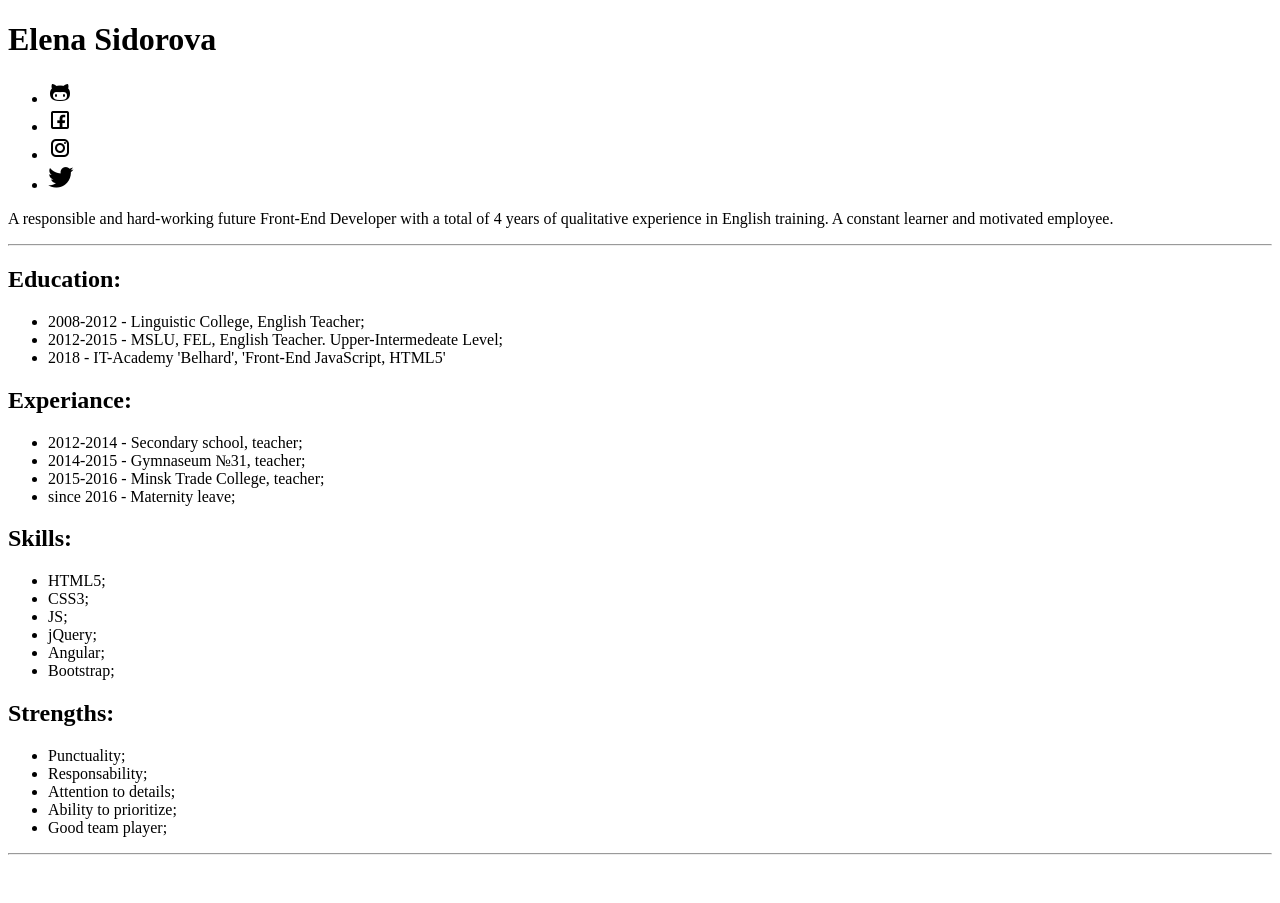
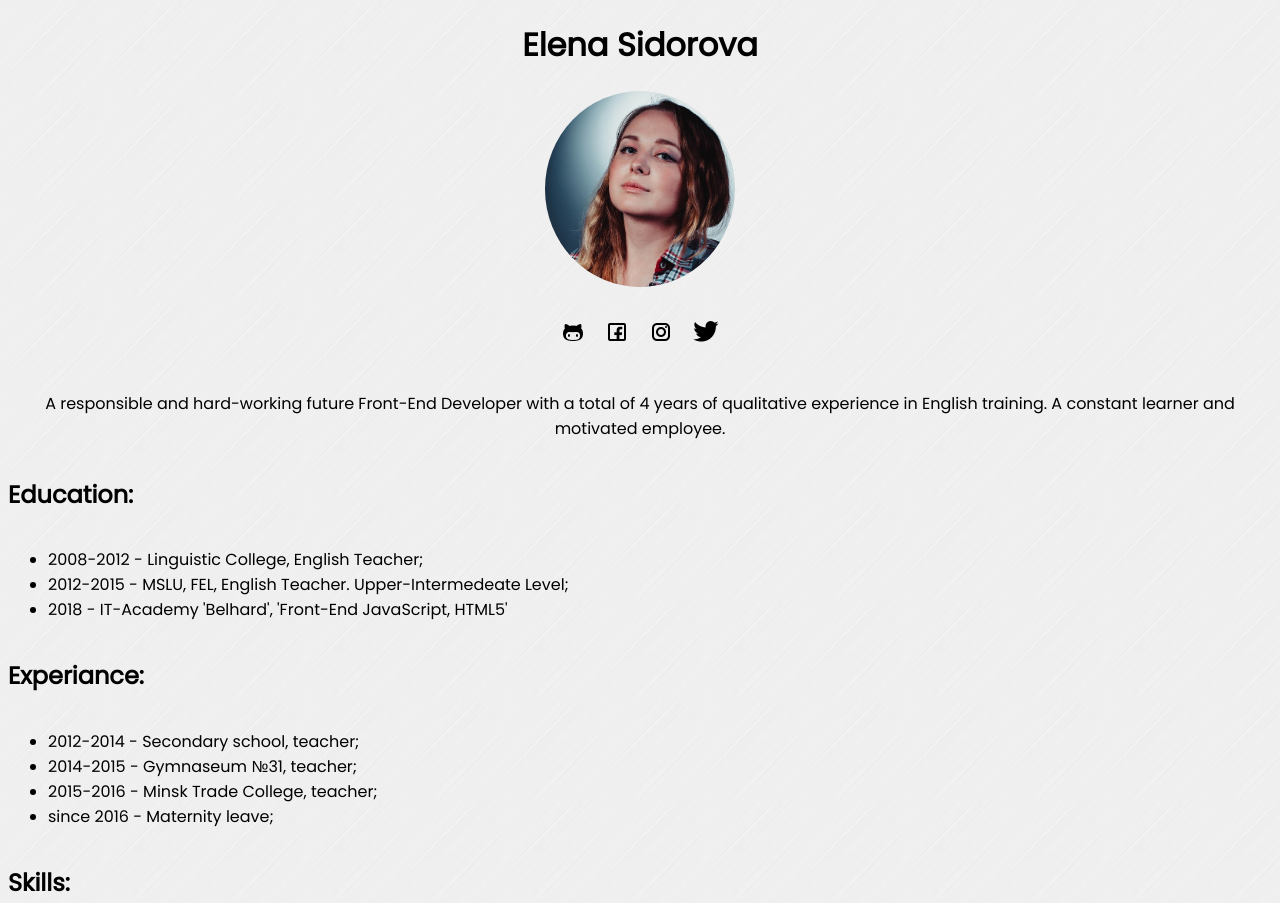
Before and after one commit to walkunderrain/rsschool-codejam1-cv, a plain HTML site: page index.html in a window 1280 px wide. Shown: the top 903 px of the page. Before the commit the page ends 863 px from the top, so only its background shows below. Drawn offline with Linux system fonts and the light colour scheme.

Commit message:
feat: add styles

```diff
--- a/index.html
+++ b/index.html
@@ -2,12 +2,17 @@
 <html lang="en">
 <head>
     <meta charset="UTF-8">
-    <title>Document</title>
+    <title>CV</title>
+    <link rel="stylesheet" href="styles/styles.css">
+    <link href="https://fonts.googleapis.com/css?family=Poppins" rel="stylesheet">
 </head>
 <body>
      <header>
          <div class="introduction">
+          <div class="introContainer">
             <h1>Elena Sidorova</h1>
+
+            <img src="images/photo.jpg" alt="photo" class="photo">
 
             <ul class="icons">
                 <li><a href="https://github.com/walkunderrain" target="_blank"><img src="icons/icons8-github-octocat-24.png" alt="gitIcon"></a></li>
@@ -15,13 +20,15 @@
                 <li><a href="https://www.instagram.com/alenasidorova17/?hl=ru" target="_blank"><img src="icons/icons8-facebook-24%20(1).png" alt="instagramIcon"></a></li>
                 <li><a href="https://twitter.com/?lang=ru" target="_blank"><img src="icons/icons8-%D1%82%D0%B2%D0%B8%D1%82%D1%82%D0%B5%D1%80-26.png" alt="twitterIcon"></a></li>
             </ul>
+          </div>
+
            <p>A responsible and hard-working future Front-End Developer with a total of 4 years of qualitative experience in English training. A constant learner and motivated employee. </p>
          </div>
      </header>
-     <hr>
+     <section class="information">
        <div class="container education">
           <h2>Education:</h2>
-         <ul>
+           <ul class="unorderedLists">
              <li>2008-2012 - Linguistic College, English Teacher;</li>
              <li>2012-2015 - MSLU, FEL, English Teacher. Upper-Intermedeate Level;</li>
              <li>2018 - IT-Academy 'Belhard', 'Front-End JavaScript,  HTML5'</li>
@@ -29,7 +36,7 @@
        </div>
        <div class="container experiance">
           <h2>Experiance:</h2>
-         <ul>
+           <ul class="unorderedLists">
              <li>2012-2014 - Secondary school, teacher;</li>
              <li>2014-2015 - Gymnaseum №31, teacher;</li>
              <li>2015-2016 - Minsk Trade College, teacher;</li>
@@ -38,7 +45,7 @@
        </div>
        <div class="container skills">
           <h2>Skills:</h2>
-         <ul>
+           <ul class="unorderedLists">
              <li>HTML5;</li>
              <li>CSS3;</li>
              <li>JS;</li>
@@ -49,7 +56,7 @@
        </div>
        <div class="container strengths">
            <h2>Strengths:</h2>
-         <ul>
+           <ul class="unorderedLists">
              <li>Punctuality;</li>
              <li>Responsability;</li>
              <li>Attention to details;</li>
@@ -57,7 +64,7 @@
              <li>Good team player;</li>
            </ul>
        </div>
-     <hr>
-     <footer></footer>
+     </section>
+     <footer>2018</footer>
 </body>
 </html>
--- /dev/null
+++ b/styles/styles.css
@@ -0,0 +1,34 @@
+body {
+
+    font-family: 'Poppins', sans-serif;
+    background-image: url(../images/38-fon-dlya-sayta.png);
+}
+img.photo {
+    height: 15%;
+    width: 15%;
+    border-radius: 50%;
+    border: 2px grey;
+}
+header ul li {
+    display: inline-block;
+    margin: 8px;
+}
+
+div.introContainer {
+    /*margin: auto;*/
+    text-align: center;
+}
+header ul {
+    padding-left: 0px;
+}
+footer {
+    padding: 25px;
+    text-align: center;
+}
+div ul.unorderedLists{
+    display: inline-block;
+}
+div.introduction p {
+    display: inline-block;
+    text-align: center;
+}
```
Also changed, not shown: images/38-fon-dlya-sayta.png (added), images/48-fon-dlya-sayta.png (added), images/62-fon-dlya-sayta.png (added), images/photo.jpg (added). Lines whose indentation alone changed are shown as unchanged.
